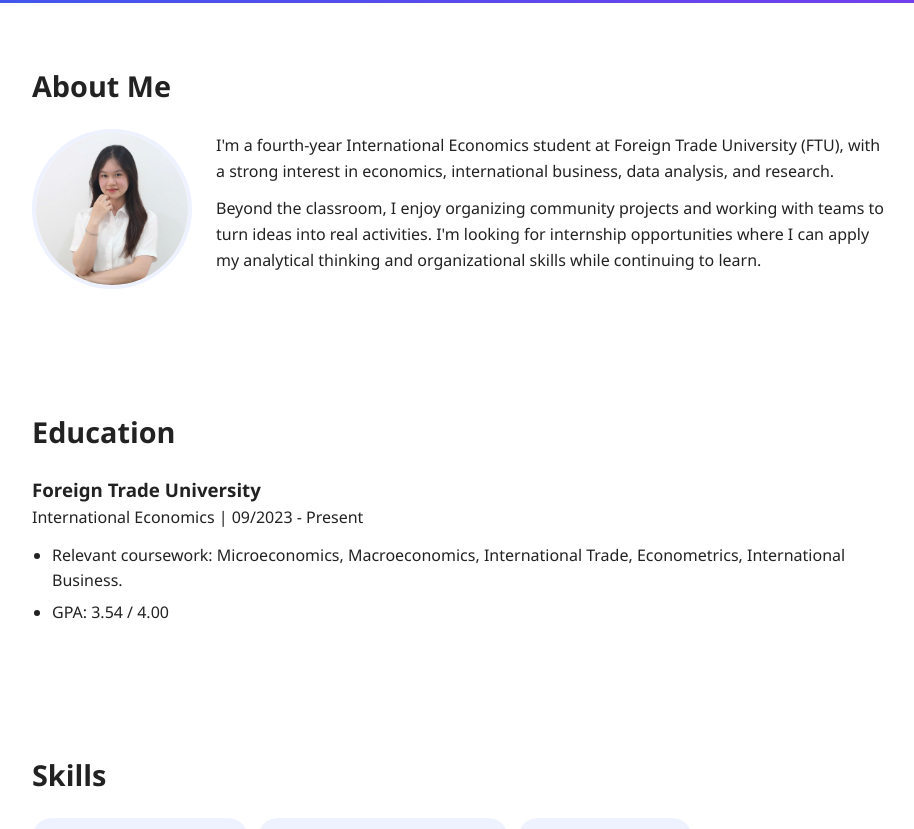
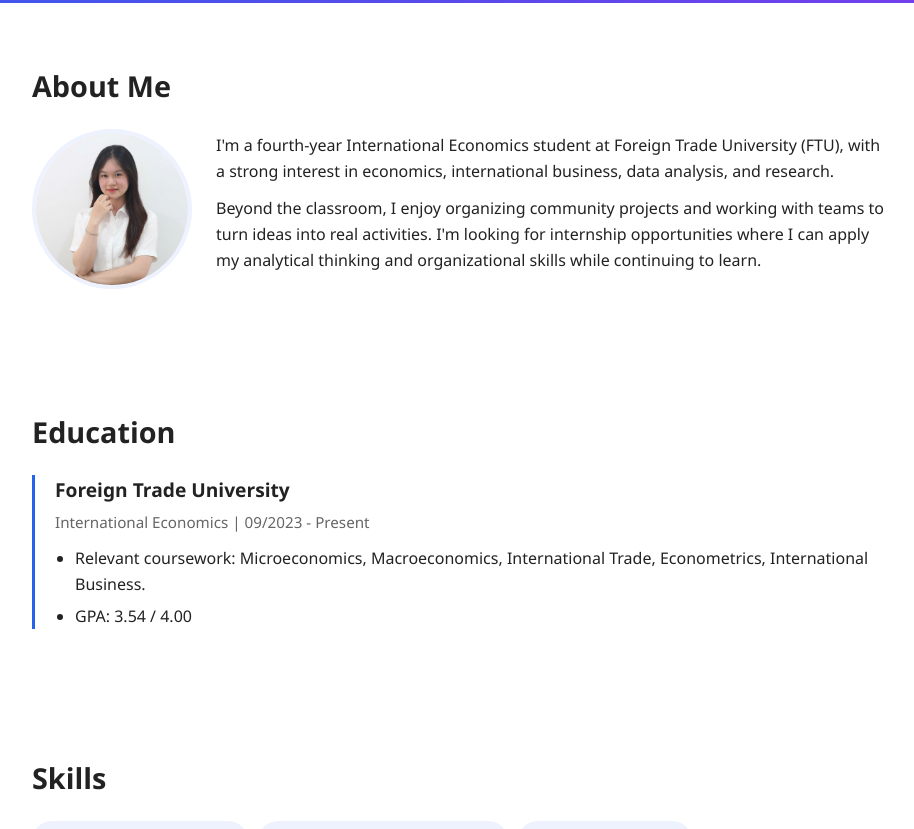
Before and after one commit to ltm50725-ftu/ltm50725-ftu.github.io, a plain HTML site: page index.html in a window 1280 px wide. Shown: the part 421-1250 px from the top of the page, without its empty margins (178-1092 px from the left). Drawn offline with Linux system fonts and the light colour scheme.

Commit message:
Update style.css

```diff
--- a/style.css
+++ b/style.css
@@ -180,3 +180,18 @@ section[id] {
   transform: translateY(-2px);
   text-decoration: none;
 }
+.timeline-item {
+  border-left: 3px solid #2563eb;
+  padding-left: 20px;
+}
+
+.timeline-item h3 {
+  font-size: 1.2rem;
+  margin-bottom: 4px;
+}
+
+.timeline-meta {
+  color: #666;
+  font-size: 0.95rem;
+  margin-bottom: 8px;
+}
```
